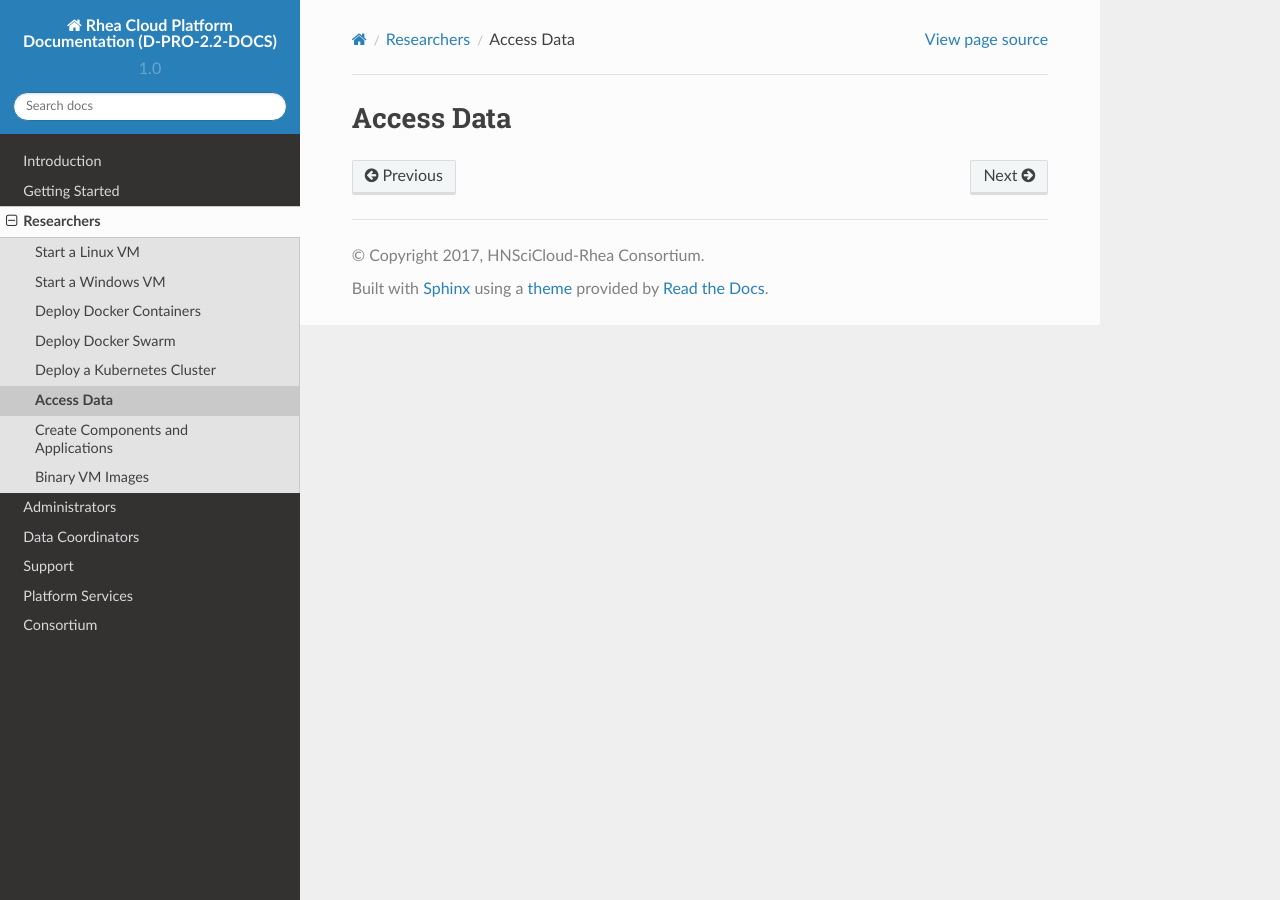
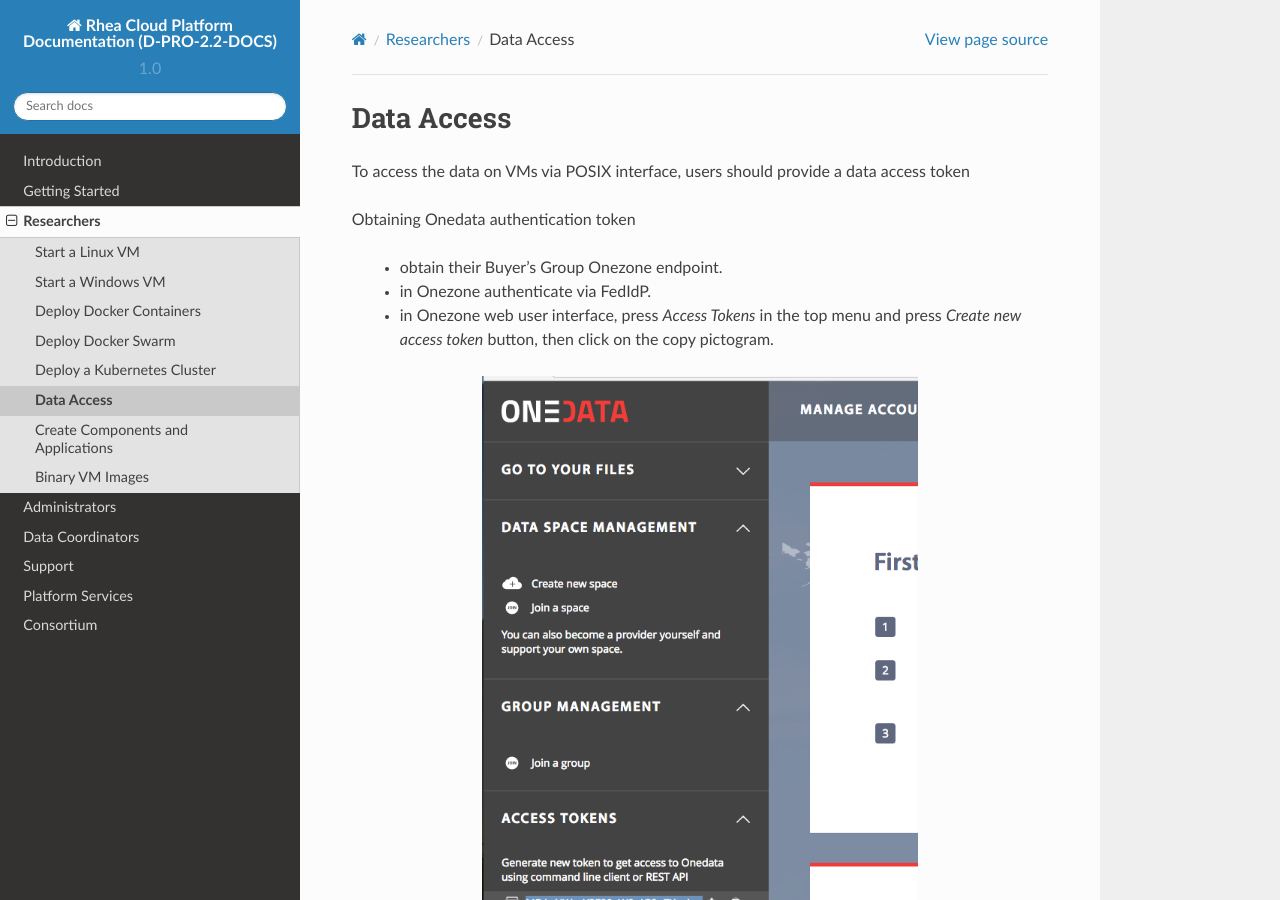
Before and after one commit to teamputtygen/hn-docs, a Sphinx documentation site: the page built from docs/researcher/access-data.rst, in a window 1280 px wide and 900 px high. Built offline with Sphinx 7.4.7 and the Read the Docs theme 2.0.0, drawn with Linux system fonts in a browser that asks for light colours.

Commit message:
data access: initial commit

```diff
--- a/docs/researcher/access-data.rst
+++ b/docs/researcher/access-data.rst
@@ -1,2 +1,16 @@
-Access Data
+Data Access
 ===========
+
+To access the data on VMs via POSIX interface, users should provide a data
+access token
+
+Obtaining Onedata authentication token
+
+ * obtain their Buyer's Group Onezone endpoint.
+ * in Onezone authenticate via FedIdP.
+ * in Onezone web user interface, press `Access Tokens` in the top menu and press
+   `Create new access token` button, then click on the copy pictogram.
+
+.. image:: images/dataaccess-gen-token.png
+   :scale: 75 %
+   :align: center
```
Also changed, not shown: docs/researcher/images/dataaccess-gen-token.png (added).
